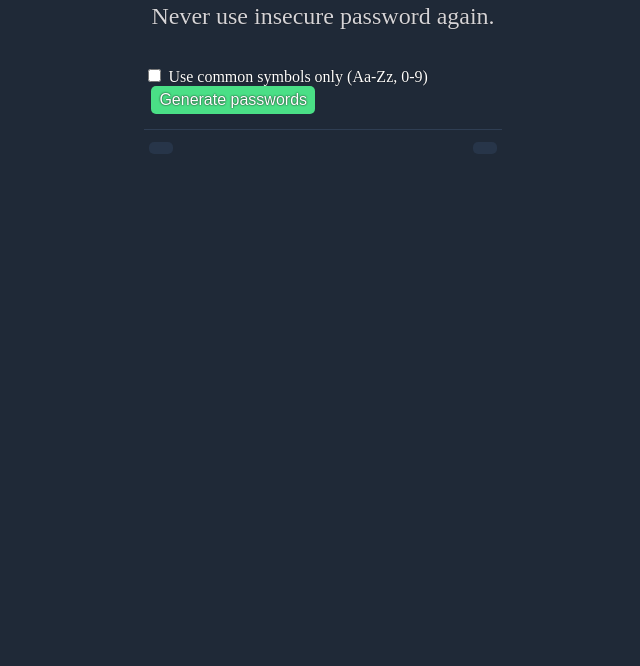
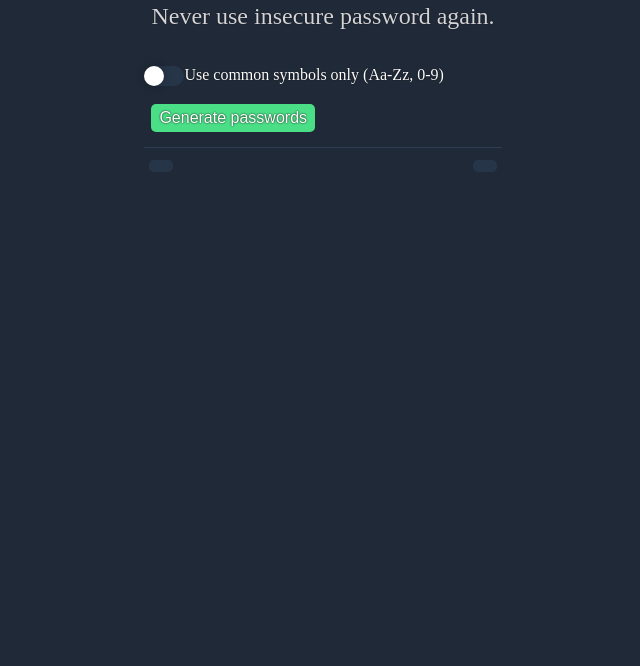
Before and after one commit to CoderAtH0me/passwonrd-generator, a plain HTML site: page index.html in a window 1280 px wide. Shown: the part 134-800 px from the top of the page, without its empty margins (317-957 px from the left). Drawn offline with Linux system fonts and the light colour scheme.

Commit message:
toggle-switch

```diff
--- a/index.css
+++ b/index.css
@@ -27,6 +27,60 @@ h1 {
 .green-color {
   color: #4adf86;
 }
+
+
+
+
+
+
+.toggle {
+  --width: 40px;
+  --height: calc(var(--width) / 2);
+  --border-radius: calc(var(--height) / 2);
+
+  display: flex;
+  cursor: pointer;
+}
+
+.toggle__input {
+  display: none;
+}
+
+.toggle__fill {
+  position: relative;
+  width: var(--width);
+  height: var(--height);
+  border-radius: var(--border-radius);
+  background: #273549;
+  transition: background 0.2s;
+}
+
+.toggle__input:checked ~ .toggle__fill {
+  background: #065f46;
+}
+
+.toggle__fill::after {
+  content: "";
+  position: absolute;
+  top: 0;
+  left: 0;
+  height: var(--height);
+  width: var(--height);
+  background: #ffffff;
+  box-shadow: 0 0 10px rgba(0, 0, 0, 0.25);
+  border-radius: var(--border-radius);
+  transition: transform 0.2s;
+}
+
+.toggle__input:checked ~ .toggle__fill::after {
+  transform: translateX(var(--height));
+}
+
+
+
+
+
+
 button {
   margin: 0 7px;
   padding: 5px 8px;
--- a/index.html
+++ b/index.html
@@ -15,11 +15,32 @@
       <div id="sub-head">Never use insecure password again.</div>
       <br />
       <br />
-      <label for="myCheck">
+
+      <label class="toggle" for="myCheck">
+        <input class="toggle__input" type="checkbox" id="myCheck" onclick="whatCharacters()">
+        <div class="toggle__fill"></div>
+        Use common symbols only (Aa-Zz, 0-9)
+      </label>
+
+
+      <!--
+
+
+
+        <label class="switch" for="myCheck">
         <input type="checkbox" id="characterCheck" onclick="whatCharacters()">
         Use common symbols only (Aa-Zz, 0-9)
         <span class="slider"></span>
       </label>
+
+
+
+
+    -->
+
+
+
+      <br>
       <button onclick="getPass(outputOne), getPass(outputTwo)">
         Generate passwords
       </button>
--- a/index.js
+++ b/index.js
@@ -2,8 +2,10 @@
 let characters = ["A","B","C","D","E","F","G","H","I","J","K","L","M","N","O","P","Q","R","S","T","U","V","W","X","Y","Z","a","b","c",
 "d","e","f","g","h","i","j","k","l","m","n","o","p","q","r","s","t","u","v","w","x","y","z", "0", "1", "2", "3", "4", "5", "6", "7", "8",
 "9","~","`","!","@","#","$","%","^","&","*","(",")","_","-","+","=","{","[","}","]",",","|",":",";","<",">",".","?", "/"];
+
+
 function whatCharacters () {
-  let checkBox = document.getElementById("characterCheck");
+  let checkBox = document.getElementById("myCheck");
   if (checkBox.checked) {
     characters = ["A","B","C","D","E","F","G","H","I","J","K","L","M","N","O","P","Q","R","S","T","U","V","W","X","Y","Z","a","b","c",
 "d","e","f","g","h","i","j","k","l","m","n","o","p","q","r","s","t","u","v","w","x","y","z", "0", "1", "2", "3", "4", "5", "6", "7", "8",
```
